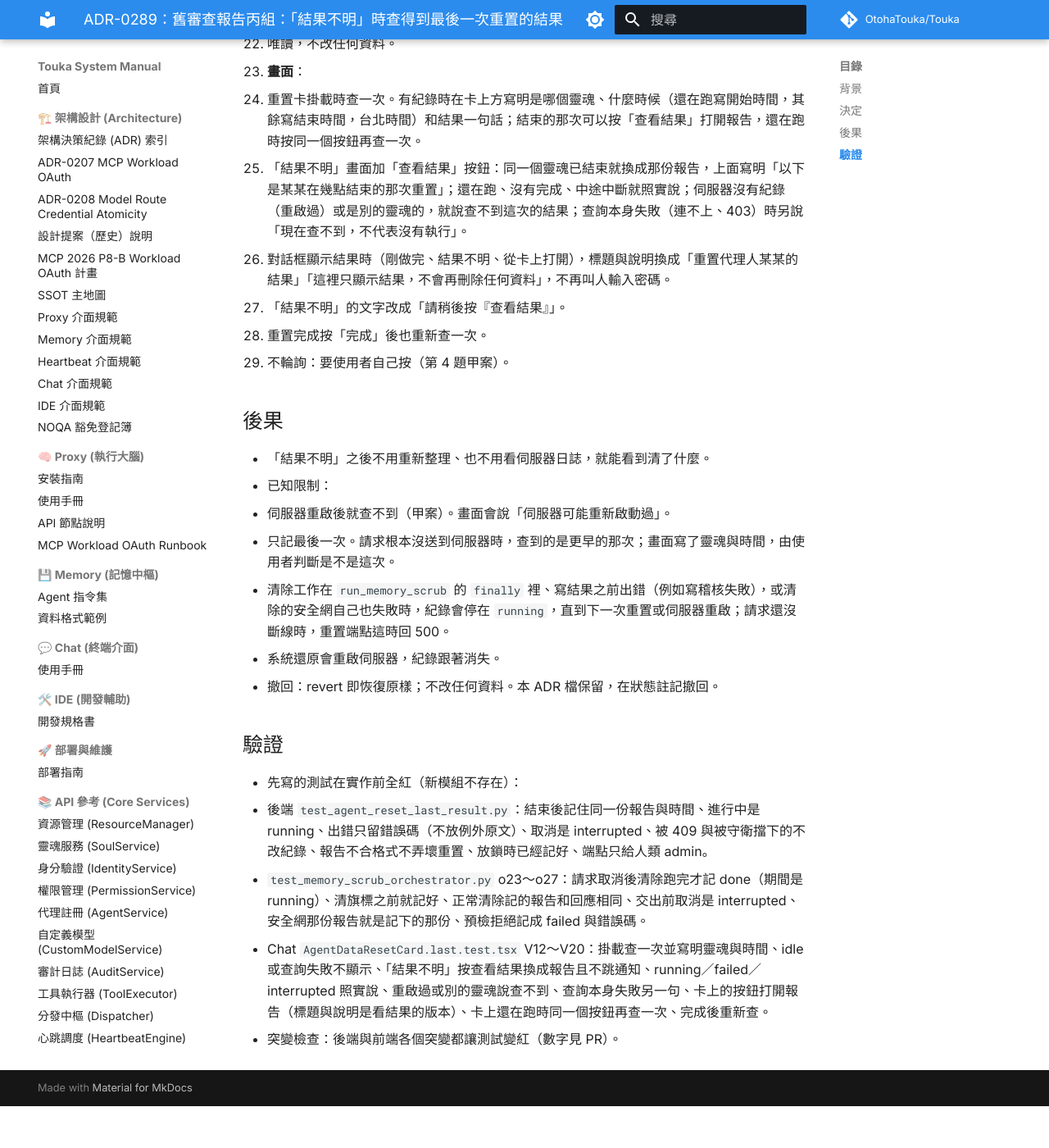
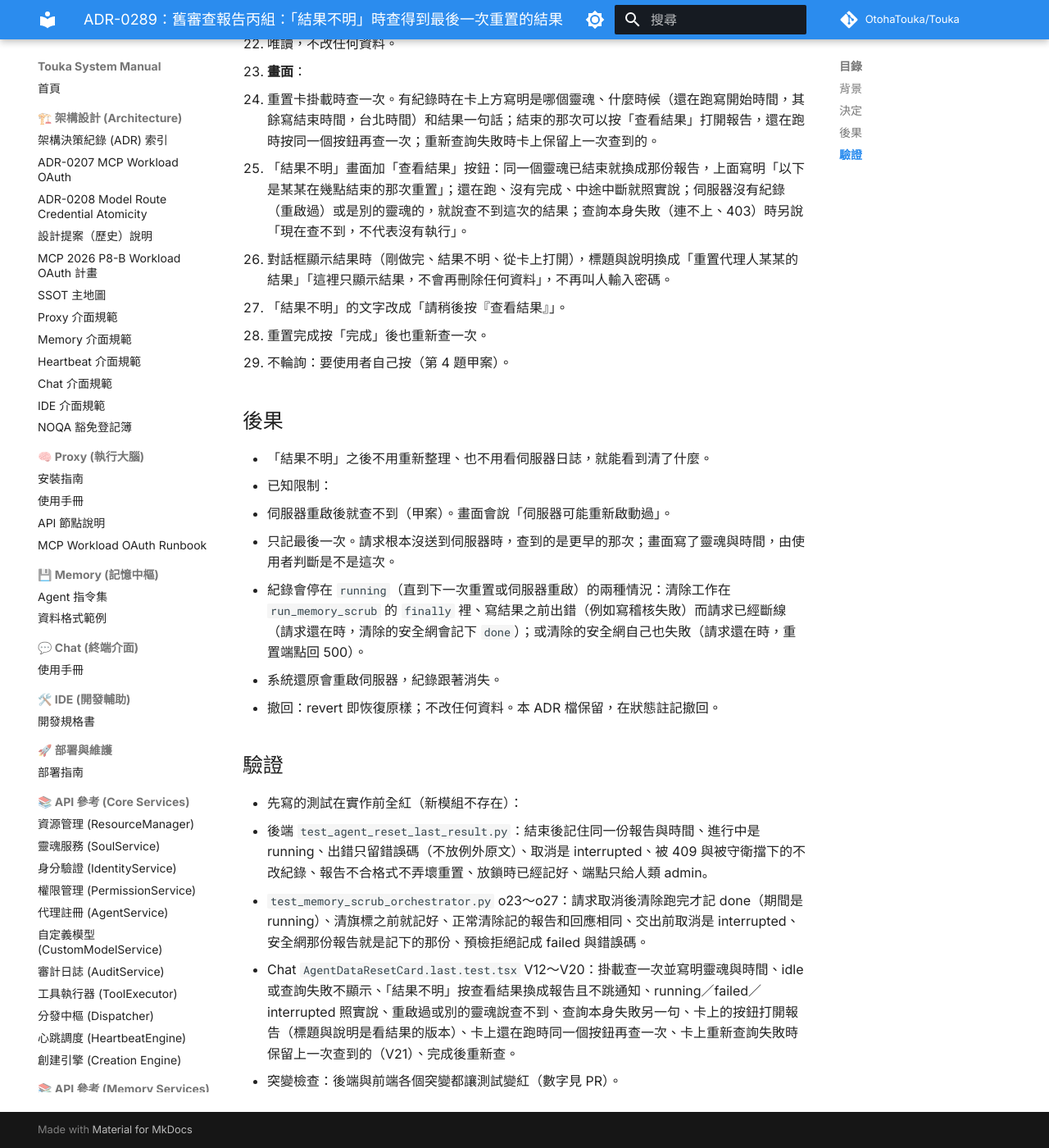
Before and after one commit to OtohaTouka/Touka, an MkDocs documentation site: the page built from docs/architecture/adr/0289-last-agent-reset-result.md, in a window 1280 px wide and 1400 px high, scrolled down 2163 px. Shown: the whole window at 82% size. Built offline with MkDocs 1.6.1 and Material for MkDocs 9.7.7, drawn with Linux system fonts in a browser that asks for light colours; comment, search, counter and statistics services are not loaded; before the commit the page ends 3512 px from its top, so only the background shows below that.

Commit message:
fix(reset): keep the last reset result on the card when a lookup fails
A failed lookup (connection or 403) no longer clears the card, so a
running reset does not vanish when the user presses View result.
Docs now name exactly when the record stays at running.

Co-Authored-By: Claude Opus 5.5 <noreply@anthropic.com>

```diff
--- a/docs/architecture/adr/0289-last-agent-reset-result.md
+++ b/docs/architecture/adr/0289-last-agent-reset-result.md
@@ -40,7 +40,7 @@
    - 閘道是 `Depends(require_admin_human)`：只給人類 admin，admin 代打不算，和清除連備份同一道閘（報告裡有清除結果）。admin 代打與一般使用者回 403 `AUTH_ADMIN_REQUIRED`，未登入回 401。
    - 唯讀，不改任何資料。
 5. **畫面**：
-   - 重置卡掛載時查一次。有紀錄時在卡上方寫明是哪個靈魂、什麼時候（還在跑寫開始時間，其餘寫結束時間，台北時間）和結果一句話；結束的那次可以按「查看結果」打開報告，還在跑時按同一個按鈕再查一次。
+   - 重置卡掛載時查一次。有紀錄時在卡上方寫明是哪個靈魂、什麼時候（還在跑寫開始時間，其餘寫結束時間，台北時間）和結果一句話；結束的那次可以按「查看結果」打開報告，還在跑時按同一個按鈕再查一次；重新查詢失敗時卡上保留上一次查到的。
    - 「結果不明」畫面加「查看結果」按鈕：同一個靈魂已結束就換成那份報告，上面寫明「以下是某某在幾點結束的那次重置」；還在跑、沒有完成、中途中斷就照實說；伺服器沒有紀錄（重啟過）或是別的靈魂的，就說查不到這次的結果；查詢本身失敗（連不上、403）時另說「現在查不到，不代表沒有執行」。
    - 對話框顯示結果時（剛做完、結果不明、從卡上打開），標題與說明換成「重置代理人某某的結果」「這裡只顯示結果，不會再刪除任何資料」，不再叫人輸入密碼。
    - 「結果不明」的文字改成「請稍後按『查看結果』」。
@@ -53,7 +53,7 @@
 - 已知限制：
   - 伺服器重啟後就查不到（甲案）。畫面會說「伺服器可能重新啟動過」。
   - 只記最後一次。請求根本沒送到伺服器時，查到的是更早的那次；畫面寫了靈魂與時間，由使用者判斷是不是這次。
-  - 清除工作在 `run_memory_scrub` 的 `finally` 裡、寫結果之前出錯（例如寫稽核失敗），或清除的安全網自己也失敗時，紀錄會停在 `running`，直到下一次重置或伺服器重啟；請求還沒斷線時，重置端點這時回 500。
+  - 紀錄會停在 `running`（直到下一次重置或伺服器重啟）的兩種情況：清除工作在 `run_memory_scrub` 的 `finally` 裡、寫結果之前出錯（例如寫稽核失敗）而請求已經斷線（請求還在時，清除的安全網會記下 `done`）；或清除的安全網自己也失敗（請求還在時，重置端點回 500）。
   - 系統還原會重啟伺服器，紀錄跟著消失。
 - 撤回：revert 即恢復原樣；不改任何資料。本 ADR 檔保留，在狀態註記撤回。
 
@@ -62,5 +62,5 @@
 - 先寫的測試在實作前全紅（新模組不存在）：
   - 後端 `test_agent_reset_last_result.py`：結束後記住同一份報告與時間、進行中是 running、出錯只留錯誤碼（不放例外原文）、取消是 interrupted、被 409 與被守衛擋下的不改紀錄、報告不合格式不弄壞重置、放鎖時已經記好、端點只給人類 admin。
   - `test_memory_scrub_orchestrator.py` o23～o27：請求取消後清除跑完才記 done（期間是 running）、清旗標之前就記好、正常清除記的報告和回應相同、交出前取消是 interrupted、安全網那份報告就是記下的那份、預檢拒絕記成 failed 與錯誤碼。
-  - Chat `AgentDataResetCard.last.test.tsx` V12～V20：掛載查一次並寫明靈魂與時間、idle 或查詢失敗不顯示、「結果不明」按查看結果換成報告且不跳通知、running／failed／interrupted 照實說、重啟過或別的靈魂說查不到、查詢本身失敗另一句、卡上的按鈕打開報告（標題與說明是看結果的版本）、卡上還在跑時同一個按鈕再查一次、完成後重新查。
+  - Chat `AgentDataResetCard.last.test.tsx` V12～V20：掛載查一次並寫明靈魂與時間、idle 或查詢失敗不顯示、「結果不明」按查看結果換成報告且不跳通知、running／failed／interrupted 照實說、重啟過或別的靈魂說查不到、查詢本身失敗另一句、卡上的按鈕打開報告（標題與說明是看結果的版本）、卡上還在跑時同一個按鈕再查一次、卡上重新查詢失敗時保留上一次查到的（V21）、完成後重新查。
 - 突變檢查：後端與前端各個突變都讓測試變紅（數字見 PR）。
```
Also changed, not shown: HANDOVER.md (+1 -1 lines), ToukaChat/src/components/settings/tabs/__tests__/AgentDataResetCard.last.test.tsx (+12 -1 lines), docs/architecture/CHAT_INTERFACE.md (+1 -1 lines), 2 other files.
